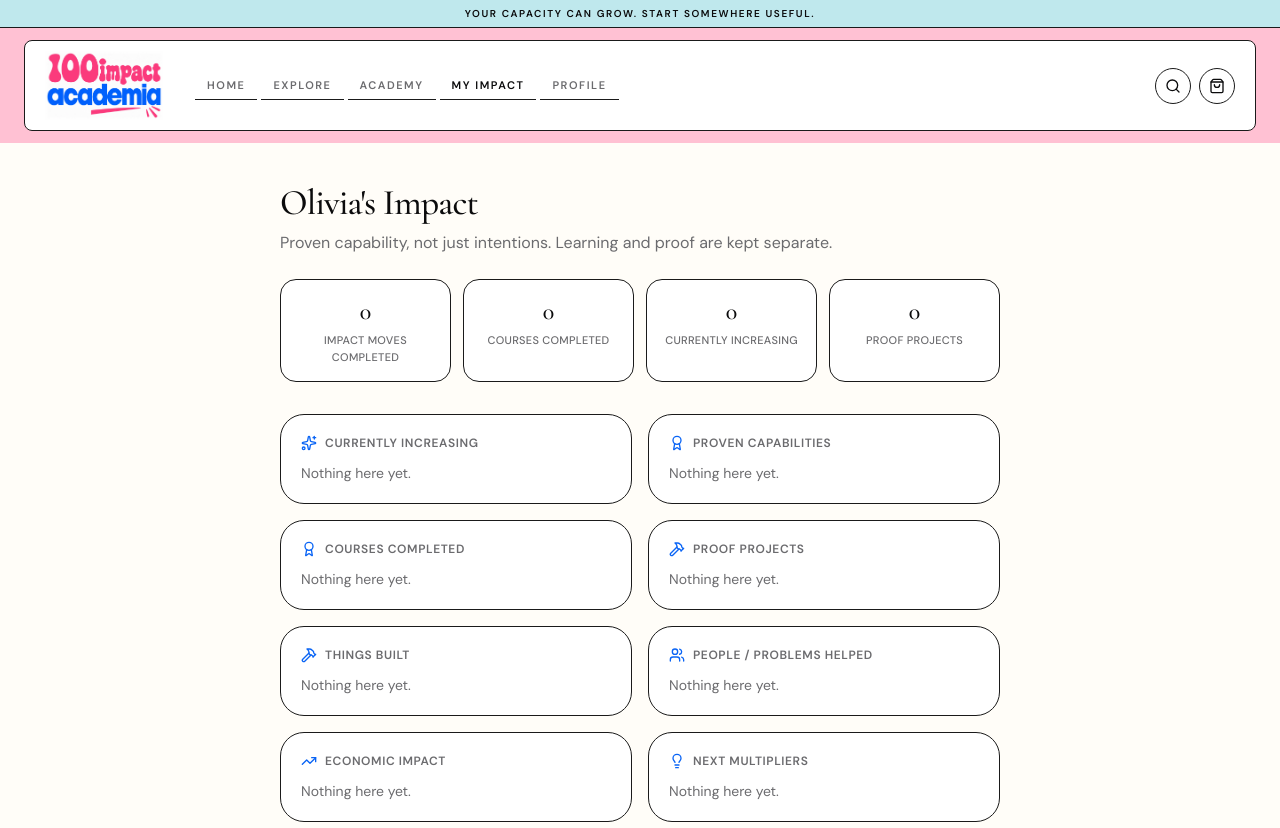
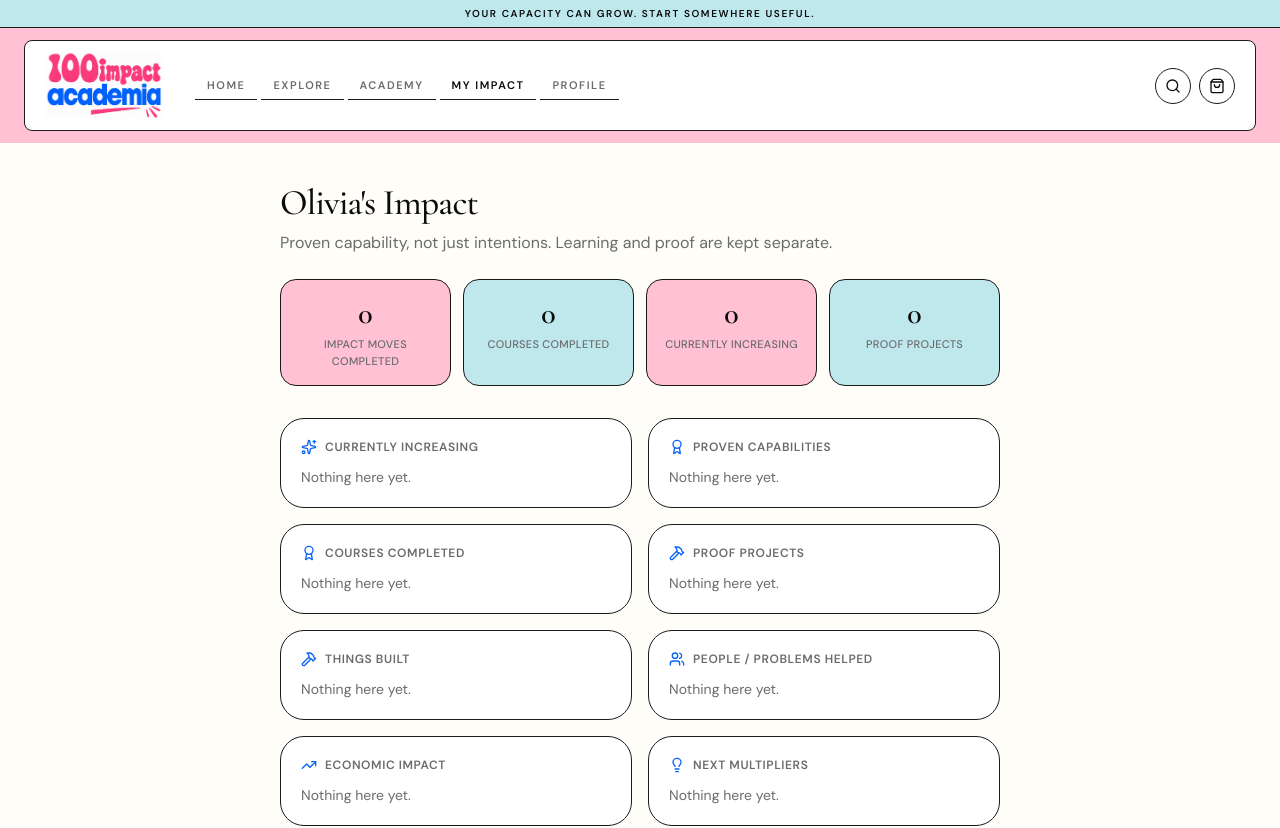
Before and after one commit to goodsmartlabs/impact-multiplier, a Next.js app: page /my-impact in a window 1280 px wide. Shown: the top 828 px of the page. Built offline with nearby package versions, Linux system fonts and the light colour scheme.

Commit message:
fix: unify card flow across product

```diff
--- a/src/app/my-impact/page.tsx
+++ b/src/app/my-impact/page.tsx
@@ -9,10 +9,10 @@ import { getCourseBySlug } from "@/lib/data/courses";
 import { useProfileStore } from "@/lib/store/profile-store";
 import { useHydrated } from "@/lib/use-hydrated";
 
-function StatTile({ label, value }: { label: string; value: string | number }) {
+function StatTile({ label, value, tone }: { label: string; value: string | number; tone: "pink" | "blue" }) {
   return (
-    <div className="rounded-2xl border border-line bg-paper p-4 text-center">
-      <p className="font-display text-2xl text-ink">{value}</p>
+    <div className={`rounded-2xl border border-ink p-4 text-center ${tone === "pink" ? "bg-pink-dim" : "bg-blue-dim"}`}>
+      <p className="font-display text-3xl font-semibold text-ink">{value}</p>
       <p className="mt-1 text-[11px] font-medium uppercase tracking-wide text-muted">{label}</p>
     </div>
   );
@@ -68,12 +68,13 @@ export default function MyImpactPage() {
       </div>
 
       <div className="mb-8 grid grid-cols-2 gap-3 sm:grid-cols-4">
-        <StatTile label="Impact Moves Completed" value={completed.length} />
-        <StatTile label="Courses Completed" value={completedCourses.length} />
-        <StatTile label="Currently Increasing" value={inProgress.length} />
+        <StatTile label="Impact Moves Completed" value={completed.length} tone="pink" />
+        <StatTile label="Courses Completed" value={completedCourses.length} tone="blue" />
+        <StatTile label="Currently Increasing" value={inProgress.length} tone="pink" />
         <StatTile
           label="Proof Projects"
           value={completed.filter((m) => m.proof?.completed).length}
+          tone="blue"
         />
       </div>
 
```
